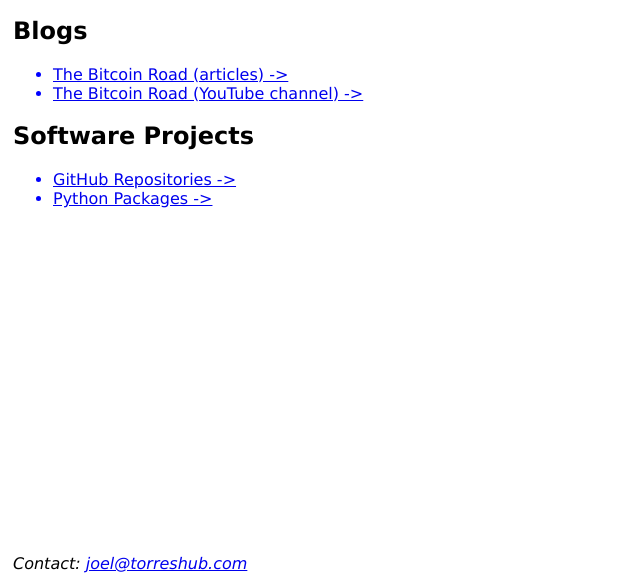
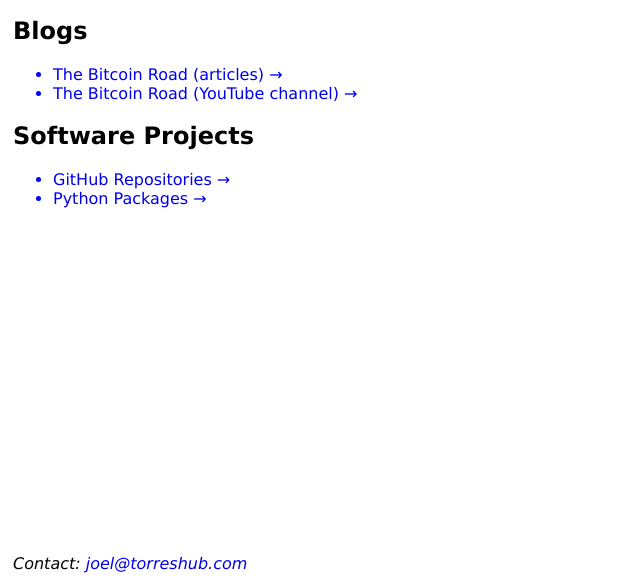
Before and after one commit to j0021/j0021.github.io, a plain HTML site: page index.html in a window 1280 px wide. Shown: the part 211-797 px from the top of the page, 0-640 px from the left. Drawn offline with Linux system fonts and the light colour scheme.

Commit message:
Update links

```diff
--- a/index.html
+++ b/index.html
@@ -25,8 +25,8 @@
             <section>
                 <h2>Blogs</h2>
                 <ul>
-                    <li><a href="https://bitcoin.torreshub.com" target="_blank">The Bitcoin Road (articles) -> </a></li>
-                    <li><a href="https://youtube.com/@TheBitcoinRoad?si=qDGEb-cXeTkKbEVx" target="_blank">The Bitcoin Road (YouTube channel) -> </a></li>
+                    <li><a href="https://bitcoin.torreshub.com" target="_blank">The Bitcoin Road (articles) &rarr; </a></li>
+                    <li><a href="https://youtube.com/@TheBitcoinRoad?si=qDGEb-cXeTkKbEVx" target="_blank">The Bitcoin Road (YouTube channel) &rarr; </a></li>
                 </ul>
 
             </section>
@@ -34,8 +34,8 @@
             <section>
                 <h2>Software Projects</h2>
                 <ul>
-                    <li><a href="https://github.com/j0021" target="_blank">GitHub Repositories -> </a></li>
-                    <li><a href="https://pypi.org/user/j0021/" target="_blank">Python Packages -> </a></li>
+                    <li><a href="https://github.com/j0021" target="_blank">GitHub Repositories &rarr; </a></li>
+                    <li><a href="https://pypi.org/user/j0021/" target="_blank">Python Packages &rarr; </a></li>
                 </ul>
             </section>
 
--- a/style.css
+++ b/style.css
@@ -12,6 +12,9 @@
 }
 
 
+a {
+    text-decoration: none;
+}
 
 a:visited {
     color: blue;
```
